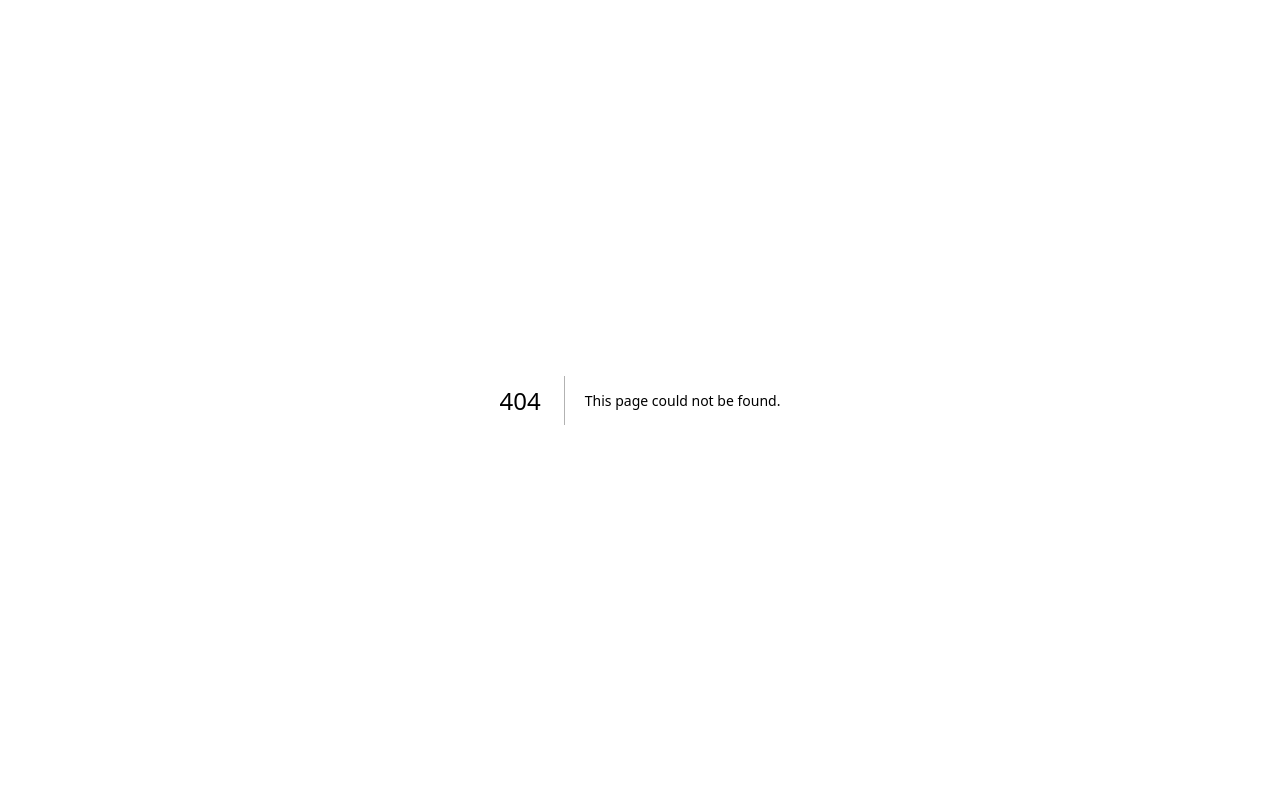
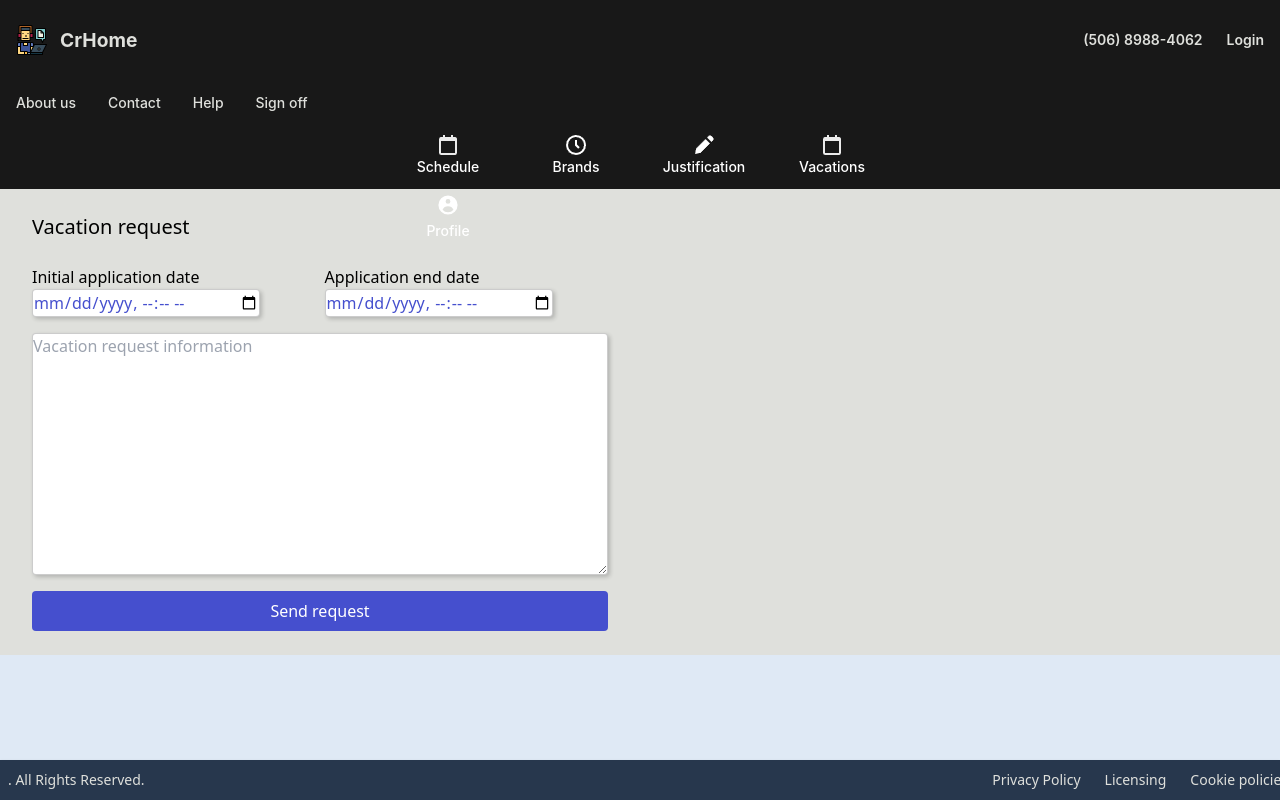
Before and after one commit to EvanderJimenez/Control_info_Empleados, a Next.js app in the folder proyecto/: page /home/EmployeeMain/Vacations in a window 1280 px wide. Before the commit this address had no page. Built offline with nearby package versions, Linux system fonts and the light colour scheme.

Commit message:
(CREACION) enviar solicitud vacaciones

```diff
--- /dev/null
+++ b/proyecto/src/pages/home/EmployeeMain/Vacations/index.tsx
@@ -0,0 +1,11 @@
+import React from 'react'
+import EmployeeMain from "@/Layout/EmployeePage";
+import RequestVacationsEmployee from '@/root/components/requestVacationsEmployee/RequestVacationsEmployee';
+
+export default function index (){
+  return (
+    <EmployeeMain>
+   <RequestVacationsEmployee />
+  </EmployeeMain>
+  )
+}
--- a/proyecto/src/root/components/editSchedulePage/ScheduleTimeSelection.tsx
+++ b/proyecto/src/root/components/editSchedulePage/ScheduleTimeSelection.tsx
@@ -59,14 +59,13 @@ const ScheduleTimeSelection: React.FC<ScheduleTimeSelectionProps> = ({ onSchedul
 
   useEffect(() => {
     if (employeeSchedule) {
-      console.log("object")
       setSchedules(employeeSchedule.schedule);
       setDataEmployee(employeeSchedule);
 
     }
   }, [employeeSchedule]);
 
-  const handleSaveSchadule = (event: React.FormEvent<HTMLFormElement>) => {
+  const handleSaveSchedule = (event: React.FormEvent<HTMLFormElement>) => {
     event.preventDefault();
 
     const newDataEmployee = { ...dataEmployee, schedule: schedules };
@@ -85,7 +84,7 @@ const ScheduleTimeSelection: React.FC<ScheduleTimeSelectionProps> = ({ onSchedul
           </div>
         </div>
         <div className="flex-grow xl:w-3/4">
-          <FormSchedule handleSaveSchadule={handleSaveSchadule} handleTimeChange={handleTimeChange} schedules={schedules} setSchedules={setSchedules} />
+          <FormSchedule handleSaveSchadule={handleSaveSchedule} handleTimeChange={handleTimeChange} schedules={schedules} setSchedules={setSchedules} />
         </div>
       </div>
     </>
--- a/proyecto/src/root/components/menus/employeeCenterMenu/EmployeeCenterMenu.tsx
+++ b/proyecto/src/root/components/menus/employeeCenterMenu/EmployeeCenterMenu.tsx
@@ -38,6 +38,14 @@ export default function EmployeeCenterMenu() {
             <span className="text-sm text-gray-500 dark:text-gray-400 group-hover:text-blue-600 dark:group-hover:text-blue-500">Justification</span>
           </button>
           <button
+            onClick={() => handleButtonClick("/home/EmployeeMain/Vacations")}
+            type="button"
+            className="inline-flex flex-col items-center justify-center px-5 border-gray-200 border-x hover:bg-gray-50 dark:hover:bg-gray-800 group dark:border-gray-600"
+          >
+            <img src="/Images/WhiteCalendar.png" alt="" />
+            <span className="text-sm text-gray-500 dark:text-gray-400 group-hover:text-blue-600 dark:group-hover:text-blue-500">Vacations</span>
+          </button>
+          <button
             onClick={() => handleButtonClick("/home/EmployeeMain/Profile")}
             type="button"
             className="inline-flex flex-col items-center justify-center px-5 border-gray-200 hover:bg-gray-50 dark:hover:bg-gray-800 group border-x dark:border-gray-600"
--- a/proyecto/src/root/components/requestVacationAndJustification/RequestVacationAndJustification.tsx
+++ b/proyecto/src/root/components/requestVacationAndJustification/RequestVacationAndJustification.tsx
@@ -33,23 +33,6 @@ export default function RequestVacationAndJustification() {
                 Save
               </button>
             </div>
-            <div className="xl:w-1/2 space-y-4 flex flex-col lg:w-1/2 md:w-full px-8 py-6 border-gray-200 border-opacity-60">
-              <h2 className="text-lg sm:text-xl font-medium  mb-2">Vacation request</h2>
-              <div className="flex justify-center items-center">
-                <div className="w-auto">
-                  <label htmlFor="initialDate">Initial application date</label>
-                  <input type="datetime-local" id="initialDateInput" />
-                </div>
-                <div className="flex flex-wrap w-auto">
-                  <label htmlFor="finalDate">Application end date</label>
-                  <input type="datetime-local" id="finalDateInput" />
-                </div>
-              </div>
-              <textarea name="" id="justificationEmployee" placeholder="Vacation request information" cols={29} rows={10}></textarea>
-              <button className="NormalButton zoom" onClick={handleVacationRequestSend}>
-                Send request
-              </button>
-            </div>
           </div>
           <button className="flex mx-auto mt-16 text-white bg-indigo-500 border-0 py-2 px-8 focus:outline-none hover:bg-indigo-600 rounded text-lg">Button</button>
         </div>
--- /dev/null
+++ b/proyecto/src/root/components/requestVacationsEmployee/RequestVacationsEmployee.tsx
@@ -0,0 +1,101 @@
+import { Vacations } from "@/root/interface/employee";
+import { selectLogin } from "@/root/redux/selectors/employee-selector/employee.selector";
+import { StartUpDateEmployee } from "@/root/redux/thunks/employee-thunk/employee.thunk";
+import { EmployeesType } from "@/root/types/Employee.type";
+import React, { useEffect, useState } from "react";
+import { useDispatch, useSelector } from "react-redux";
+
+const RequestVacationsEmployee = () => {
+  const employeeVacations = useSelector(selectLogin);
+
+  const [vacations, setVacations] = useState<Vacations[]>([
+    { dateStart: "", dateEnd: "", description: "", approved: false },
+  ]);
+
+  const [dataEmployee, setDataEmployee] = useState<EmployeesType>({
+    uid: "",
+    name: "",
+    firstSurname: "",
+    secondSurname: "",
+    cedula: 0,
+    phoneNumber: 0,
+    photo: "",
+    jobPosition: "",
+    salary: 0,
+    enabled: true,
+    idDepartment: "",
+    password: "",
+    email: "",
+    boss: "",
+    schedule: [],
+  });
+
+  const dispatch = useDispatch();
+
+  const handleVacationRequestSend = () => {
+    const newDataEmployee = { ...dataEmployee, vacations: vacations };
+
+    console.log("vacation "+ JSON.stringify(newDataEmployee.vacations))
+
+    //dispatch(StartUpDateEmployee("", newDataEmployee));
+  };
+
+  useEffect(() => {
+    if (employeeVacations) {
+      setDataEmployee(employeeVacations);
+    }
+  }, [employeeVacations]);
+
+  return (
+    <>
+      <div className="xl:w-1/2 space-y-4 flex flex-col lg:w-1/2 md:w-full px-8 py-6 border-gray-200 border-opacity-60">
+        <h2 className="text-lg sm:text-xl font-medium  mb-2">
+          Vacation request
+        </h2>
+        <div className="flex justify-center items-center">
+          <div className="w-auto">
+            <label htmlFor="dateStar">Initial application date</label>
+            <input
+              type="datetime-local"
+              id="dateStar"
+              value={vacations[0].dateStart}
+              onChange={(e) =>
+                setVacations([{ ...vacations[0], dateStart: e.target.value }])
+              }
+            />
+          </div>
+          <div className="flex flex-wrap w-auto">
+            <label htmlFor="dateEnd">Application end date</label>
+            <input
+              type="datetime-local"
+              id="dateEnd"
+              value={vacations[0].dateEnd}
+              onChange={(e) =>
+                setVacations([{ ...vacations[0], dateEnd: e.target.value }])
+              }
+            />
+          </div>
+        </div>
+        <textarea
+          name="description"
+          id="description"
+          placeholder="Vacation request information"
+          cols={29}
+          rows={10}
+          value={vacations[0].description}
+          onChange={(e) =>
+            setVacations([{ ...vacations[0], description: e.target.value }])
+          }
+        ></textarea>
+        <button
+          className="NormalButton zoom"
+          onClick={handleVacationRequestSend}
+        >
+          Send request
+        </button>
+      </div>
+    </>
+  );
+};
+
+export default RequestVacationsEmployee;
--- a/proyecto/src/root/interface/employee/employee.interface.ts
+++ b/proyecto/src/root/interface/employee/employee.interface.ts
@@ -62,3 +62,10 @@ export interface InformationPage{
   paragraph: string,
   img: string
 }
+
+export interface Vacations{
+  dateStart : string
+  dateEnd: string
+  description: string
+  approved: boolean
+}
```
